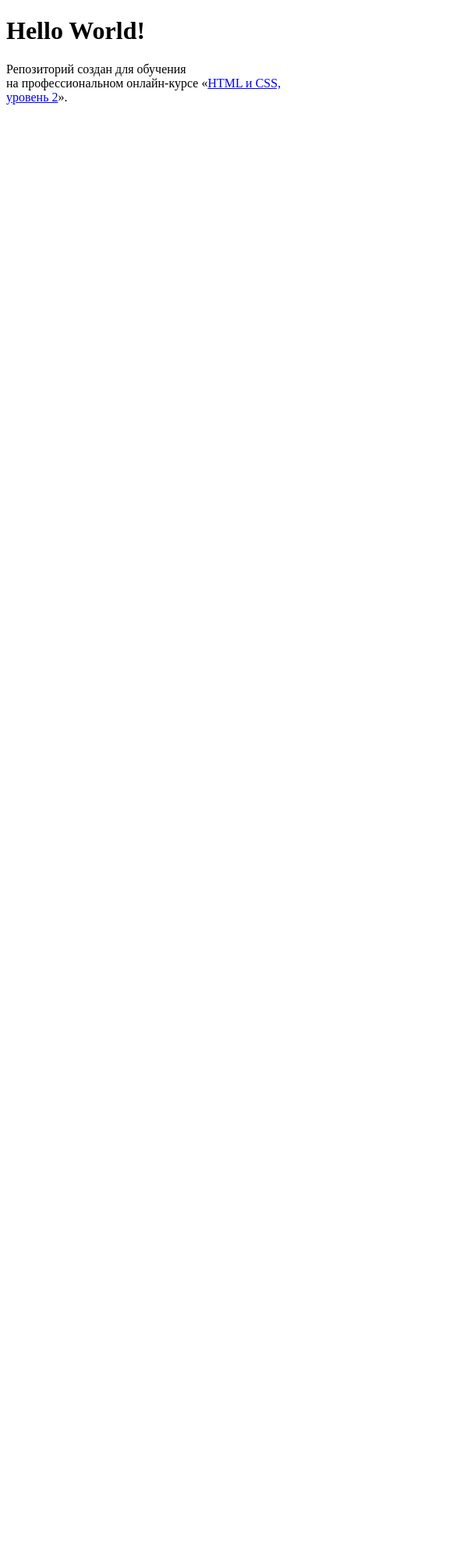
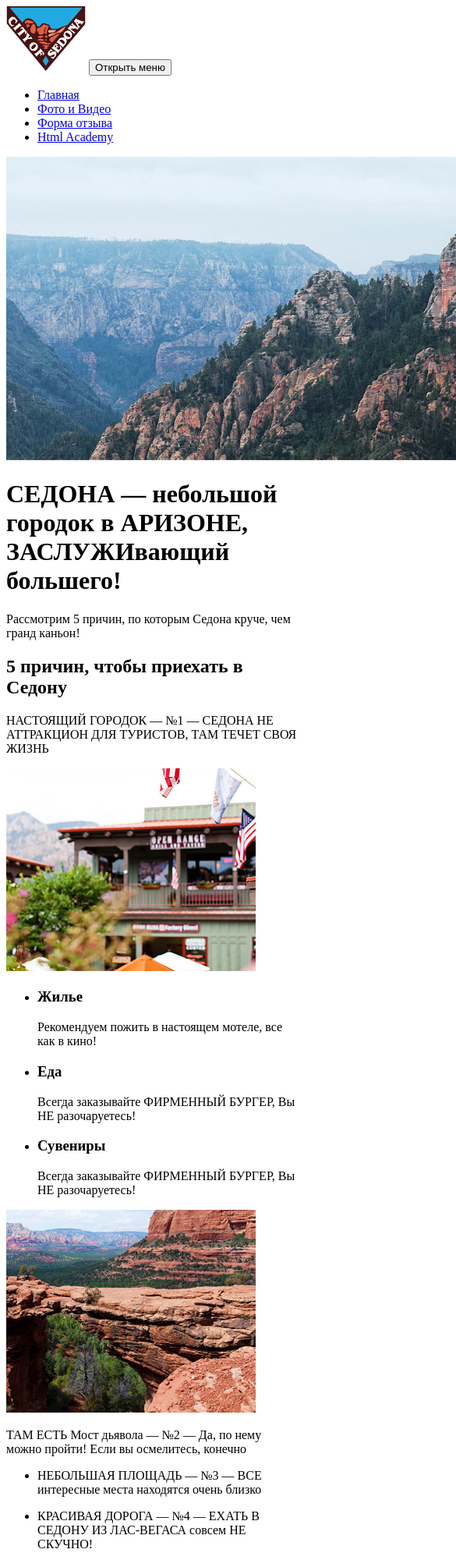
Before and after one commit to turalisher/693173-sedona-17, a plain HTML site: page source/index.html in a window 390 px wide. Shown: the top 2000 px of the page at 78% size, 585 px wide, since content can reach past the window. Before the commit the page ends 844 px from the top, so only its background shows below. Drawn offline with Linux system fonts and the light colour scheme.

Commit message:
added html tags to index.html

```diff
--- a/source/index.html
+++ b/source/index.html
@@ -5,9 +5,85 @@
     <title>HTML Academy: Седона</title>
   </head>
   <body>
+    <header class="page-header">
+      <nav class="">
+        <a href=""><img src="img/logo-sedona-mobile.svg" width="102" height="83" alt="Седона"></a>
 
-  	<h1>Hello World!</h1>
-    <p>Репозиторий создан для обучения на профессиональном онлайн‑курсе «<a href="https://htmlacademy.ru/intensive/adaptive">HTML и CSS, уровень 2</a>».</p>
+        <button class="" type="button">Открыть меню</button>
+        <div class="main-nav__wrapper">
+          <ul>
+            <li><a href="#">Главная</a></li>
+            <li><a href="#">Фото и Видео</a></li>
+            <li><a href="#">Форма отзыва</a></li>
+            <li><a href="#">Html Academy</a></li>
+          </ul>
+        </div>
 
+      </nav>
+    </header>
+    <main class="page-main">
+      <img src="img/bg-back-mobile@1x.jpg" width="768" height="389" alt="СЕДОНА — небольшой городок в АРИЗОНЕ">
+      <h1>СЕДОНА — небольшой городок в АРИЗОНЕ, ЗАСЛУЖИвающий большего!</h1>
+      <p>Рассмотрим 5 причин, по которым Седона круче, чем гранд каньон!</p>
+
+      <section class="reasons">
+        <h2 class="visually-hidden">5 причин, чтобы приехать в Седону</h2>
+        <div>
+          <p>НАСТОЯЩИЙ ГОРОДОК  — №1 — СЕДОНА НЕ АТТРАКЦИОН ДЛЯ ТУРИСТОВ, ТАМ ТЕЧЕТ СВОЯ ЖИЗНЬ</p>
+          <img src="img/main-city-mobile@1x.jpg" width="320" height="260" alt="Центр города">
+        </div>
+        <div>
+          <ul class="advantages__list">
+            <li class="advantages__item advantages__item--living">
+              <h3>Жилье</h3>
+              <p>Рекомендуем пожить в настоящем мотеле, все как в кино!</p>
+            </li>
+            <li class="advantages__item advantages__item--food">
+              <h3>Еда</h3>
+              <p>Всегда заказывайте ФИРМЕННЫЙ БУРГЕР, Вы НЕ разочаруетесь!</p>
+            </li>
+            <li class="advantages__item advantages__item--souvenirs">
+              <h3>Сувениры</h3>
+              <p>Всегда заказывайте ФИРМЕННЫЙ БУРГЕР, Вы НЕ разочаруетесь!</p>
+            </li>
+          </ul>
+        </div>
+        <div>
+          <img src="img/main-bridge-mobile@1x.jpg" width="320" height="260" alt="Основной мост в Седоне">
+          <p>ТАМ ЕСТЬ Мост дьявола — №2 — Да, по нему можно пройти! Если вы осмелитесь, конечно</p>
+        </div>
+        <div>
+          <ul>
+            <li><p>НЕБОЛЬШАЯ ПЛОЩАДЬ — №3 — ВСЕ интересные места находятся очень близко</p></li>
+            <li><p>КРАСИВАЯ ДОРОГА   — №4 — ЕХАТЬ В СЕДОНУ ИЗ ЛАС-ВЕГАСА совсем НЕ СКУЧНО!</p></li>
+            <li><p>МАЛО ТУРИСТОВ — №5 — Большинство едет в гранд каньон и толпится там</p></li>
+          </ul>
+        </div>
+      </section>
+      <article>
+        <h2 class="visually-hidden">Найти гостиницу</h2>
+        <h3>ЗАИНТЕРЕСОВАЛИСЬ?</h3>
+        <p>Укажите предполагаемые даты поездки, и мы покажем вам лучшие предложения гостиниц в седоне</p>
+        <a href="#">Найти гостиницу</a>
+      </article>
+      <section>
+        <h2 class="visually-hidden">Где мы находимся</h2>
+        <img src="img/bg-map-mobile@1x.jpg" width="320" height="350" alt="Карта местоположения">
+      </section>
+    </main>
+    <footer class="page-footer">
+      <div><b>#VISITSEDONA</b></div>
+      <div>
+        <ul>
+          <li><a href="#">Twitter</a></li>
+          <li><a href="#">Facebook</a></li>
+          <li><a href="#">Youtube</a></li>
+        </ul>
+      </div>
+      <div>
+        <b>Разработано</b>
+        <a class="button copyright__link" href="https://htmlacademy.ru/intensive/adaptive">HTML Academy</a>
+      </div>
+    </footer>
   </body>
 </html>
```
Also changed, not shown: source/photo.html (added, +10 -0 lines).
